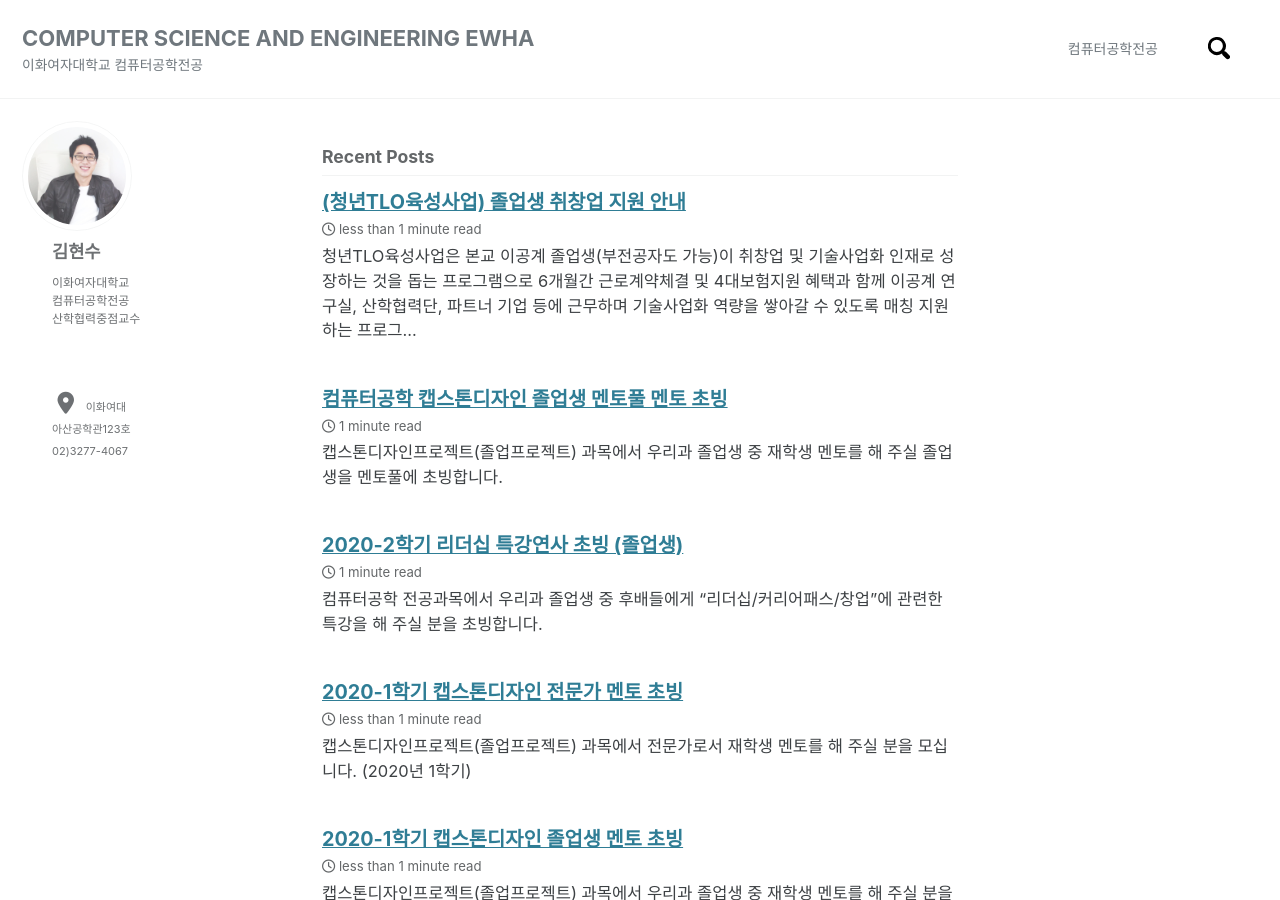
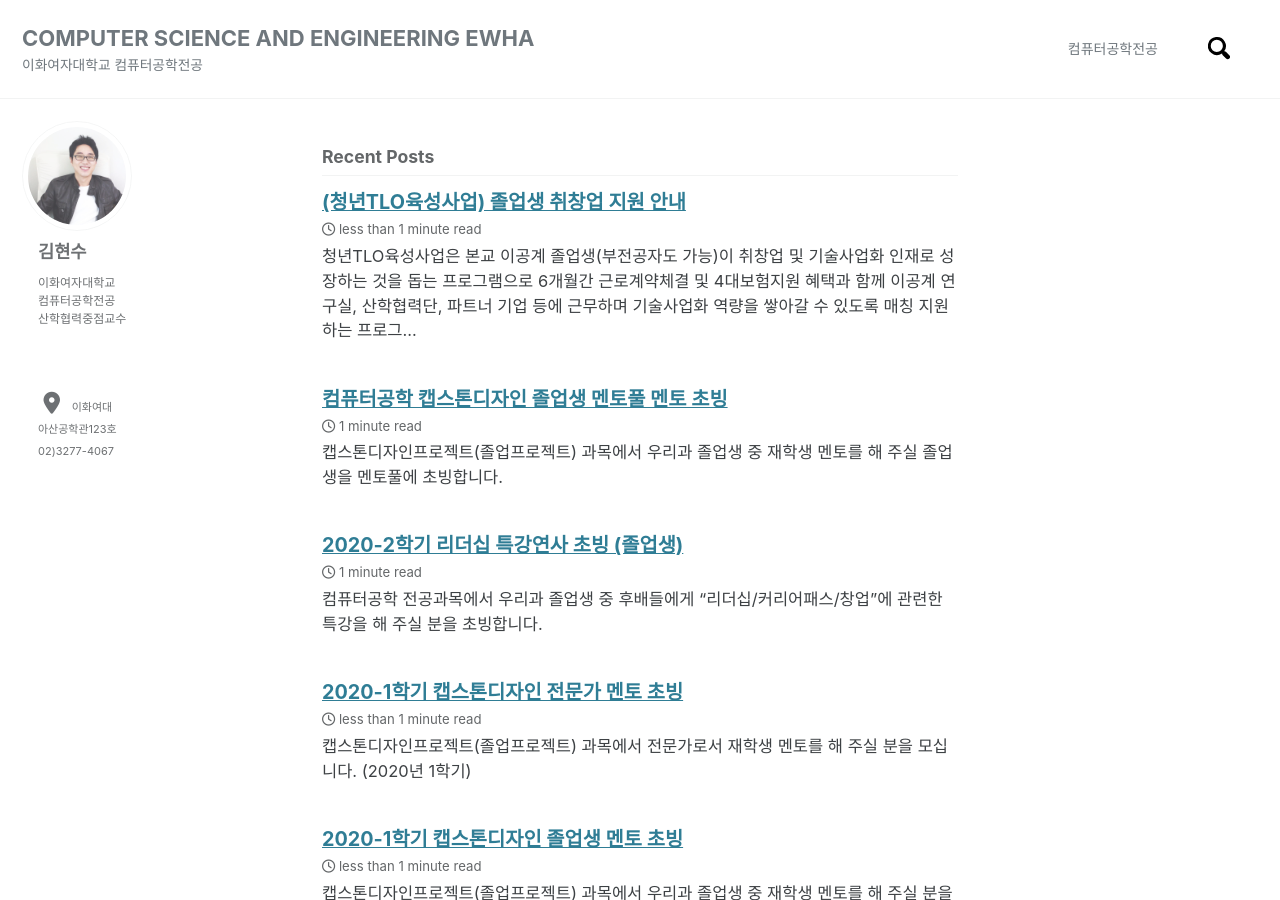
Before and after one commit to faculty-hieonn/faculty-hieonn.github.io, a Jekyll site: the page built from index.html, in a window 1280 px wide and 900 px high. Built offline with Jekyll 4.4.1, drawn with Linux system fonts in a browser that asks for light colours; cached includes are drawn as plain includes; nearby versions of some CDN libraries; the list of posts is cut into pages by our own code.

```diff
--- a/_sass/minimal-mistakes/_sidebar.scss
+++ b/_sass/minimal-mistakes/_sidebar.scss
@@ -148,7 +148,7 @@
   @include breakpoint($large) {
     display: block;
     width: 100%;
-    padding-left: 30px;
+    padding-left: 16px;
     padding-right: 0;
   }
 
@@ -171,7 +171,7 @@
   @include breakpoint($large) {
     display: block;
     width: 100%;
-    padding-left: 30px;
+    padding-left: 16px;
     padding-right: 0;
   }
 
```
